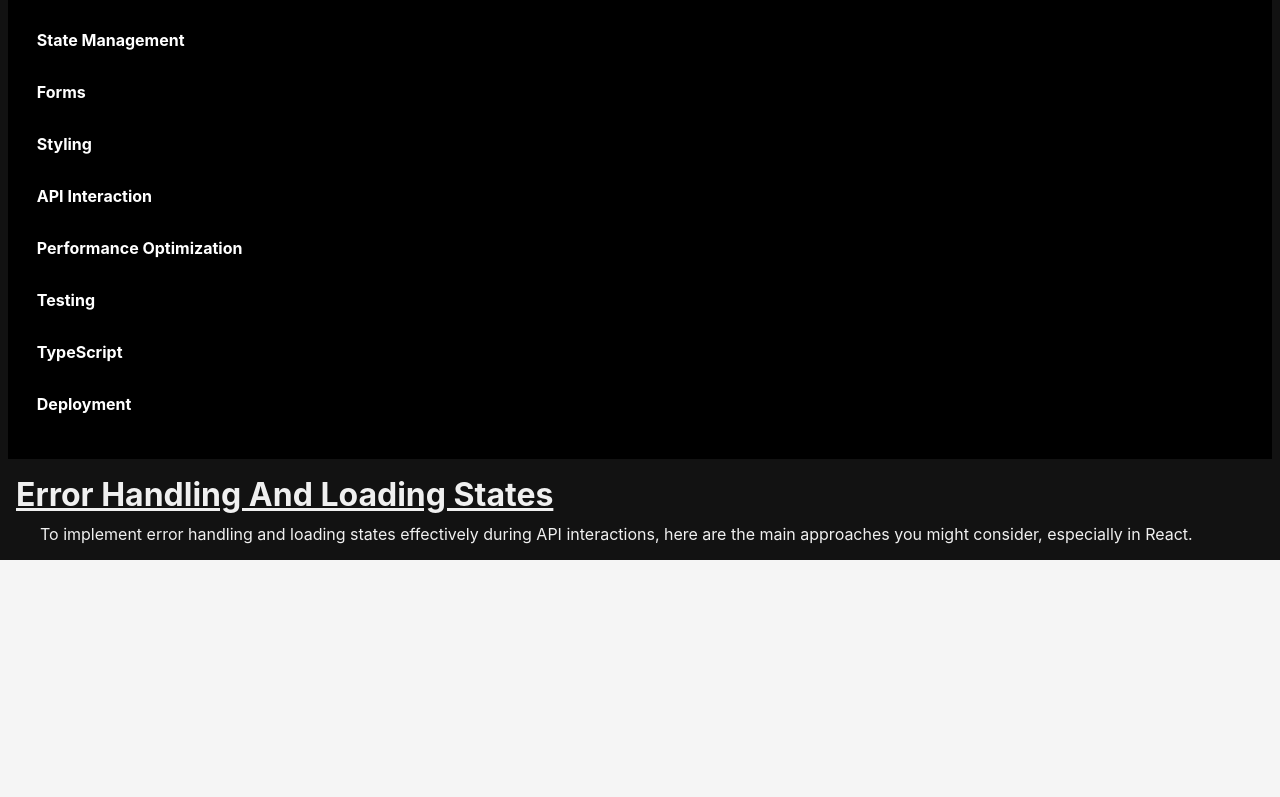
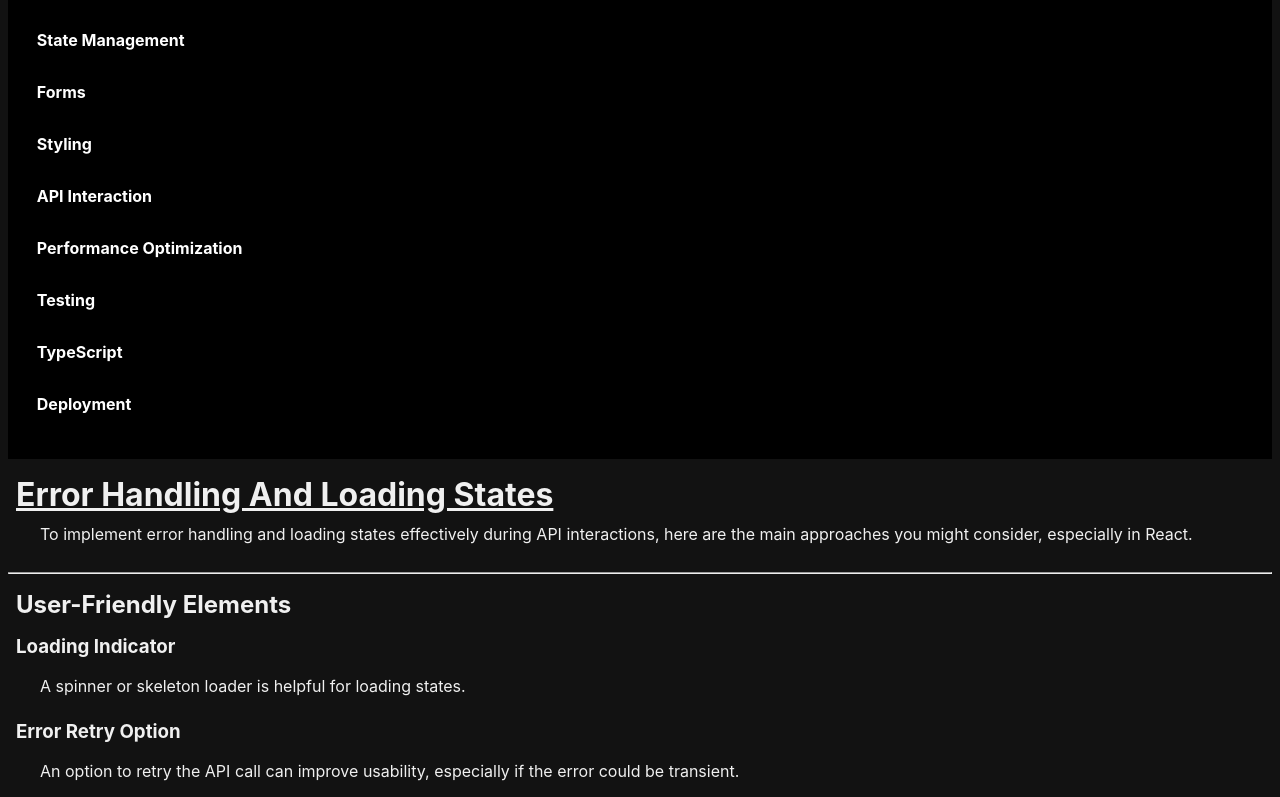
Before and after one commit to rees-kyle/react_showcase, a React (Create React App) app in the folder project/: page /react_showcase/error-handling-and-loading-states in a window 1280 px wide. Shown: the part 360-1157 px from the top of the page. Before the commit the page ends 920 px from the top, so only its background shows below. Built offline with nearby package versions, Linux system fonts and the light colour scheme.

Commit message:
Add UserFriendlyElements component
- Added component file.
- Added to index in components folder.
- Imported and added component to page.

```diff
--- /dev/null
+++ b/project/src/components/api_interaction/error_handling_and_loading_states/UserFriendlyElements.js
@@ -0,0 +1,15 @@
+const UserFriendlyElements = () => {
+    return (
+        <div>
+            <br/>
+            <hr/>
+            <h2>User-Friendly Elements</h2>
+            <h3>Loading Indicator</h3>
+            <p>A spinner or skeleton loader is helpful for loading states.</p>
+            <h3>Error Retry Option</h3>
+            <p>An option to retry the API call can improve usability, especially if the error could be transient.</p>
+        </div>
+    );
+};
+
+export default UserFriendlyElements;
--- a/project/src/components/api_interaction/error_handling_and_loading_states/index.js
+++ b/project/src/components/api_interaction/error_handling_and_loading_states/index.js
@@ -1 +1,2 @@
 export { default as ErrorHandlingAndLoadingStates } from './ErrorHandlingAndLoadingStates';
+export { default as UserFriendlyElements } from './UserFriendlyElements';
--- a/project/src/pages/api_interaction/ErrorHandlingAndLoadingStatesPage.js
+++ b/project/src/pages/api_interaction/ErrorHandlingAndLoadingStatesPage.js
@@ -1,11 +1,13 @@
 import {
-  ErrorHandlingAndLoadingStates
+  ErrorHandlingAndLoadingStates,
+  UserFriendlyElements
 } from '../../components/api_interaction/error_handling_and_loading_states';
 
 const ErrorHandlingAndLoadingStatesPage = () => {
   return (
     <>
       <ErrorHandlingAndLoadingStates />
+      <UserFriendlyElements />
     </>
   );
 };
```
